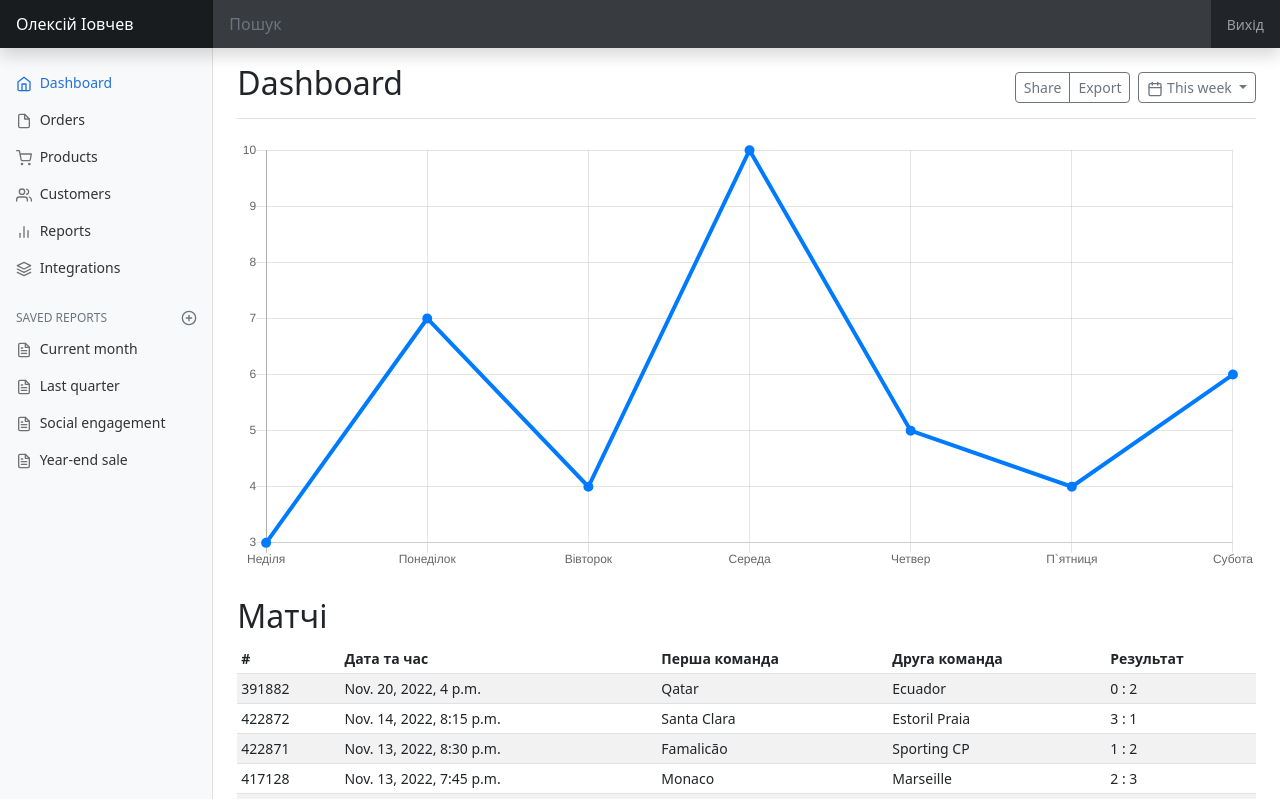
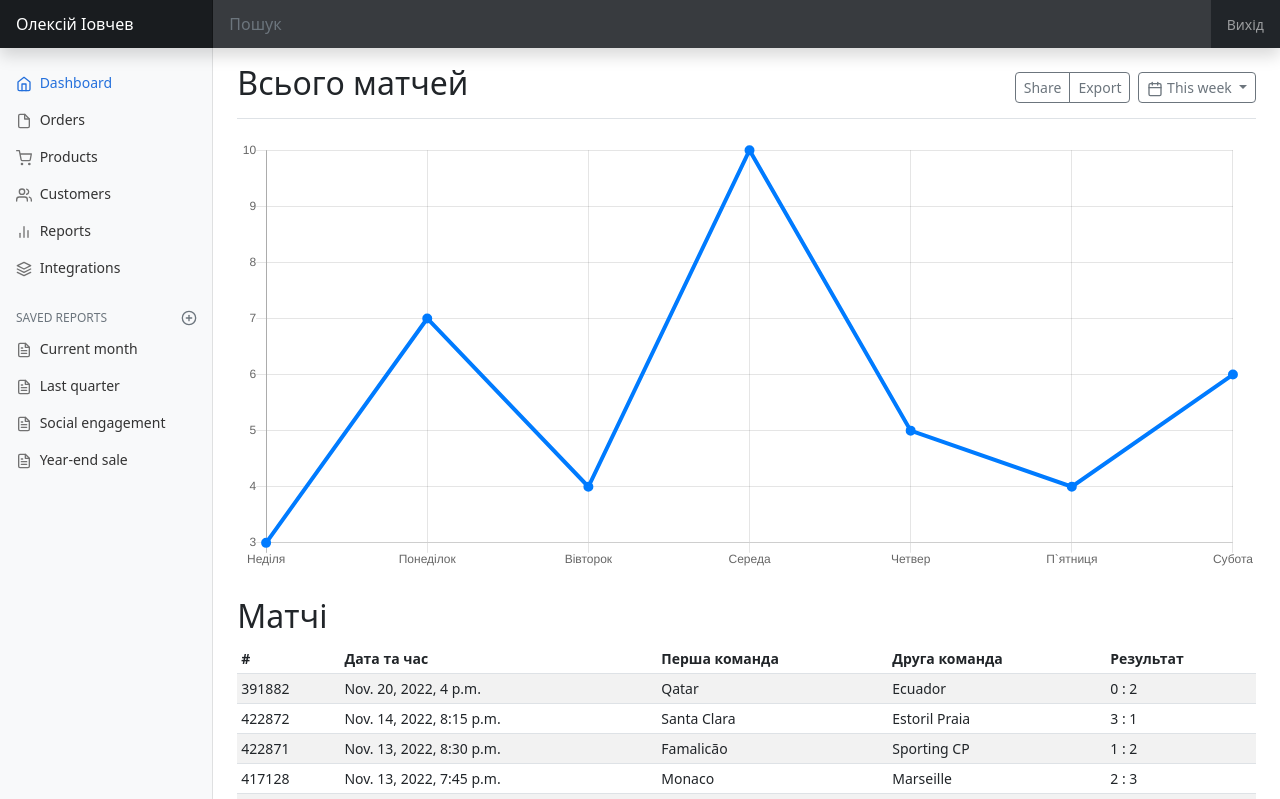
Before and after one commit to alekseyiovchev/diplom, a Django app: page / in a window 1280 px wide. Shown: the top 799 px of the page. Run offline with Django 4.2, Linux system fonts and the light colour scheme; data comes from the database, SQL or seed files in the repository; some libraries are stand-ins or nearby versions.

Commit message:
edited index.html

```diff
--- a/football/templates/football/html/index.html
+++ b/football/templates/football/html/index.html
@@ -169,7 +169,7 @@
 
     <main class="col-md-9 ms-sm-auto col-lg-10 px-md-4">
       <div class="d-flex justify-content-between flex-wrap flex-md-nowrap align-items-center pt-3 pb-2 mb-3 border-bottom">
-        <h1 class="h2">Dashboard</h1>
+        <h1 class="h2">Всього матчей</h1>
         <div class="btn-toolbar mb-2 mb-md-0">
           <div class="btn-group me-2">
             <button type="button" class="btn btn-sm btn-outline-secondary">Share</button>
```
